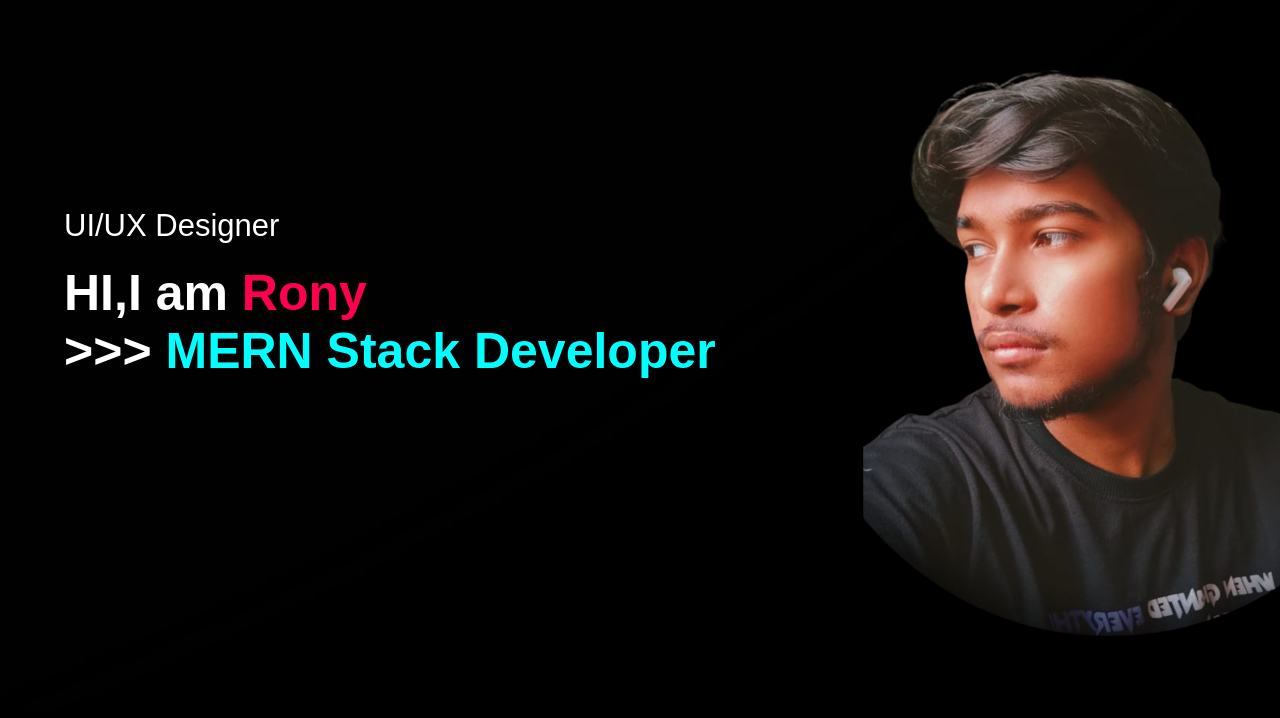
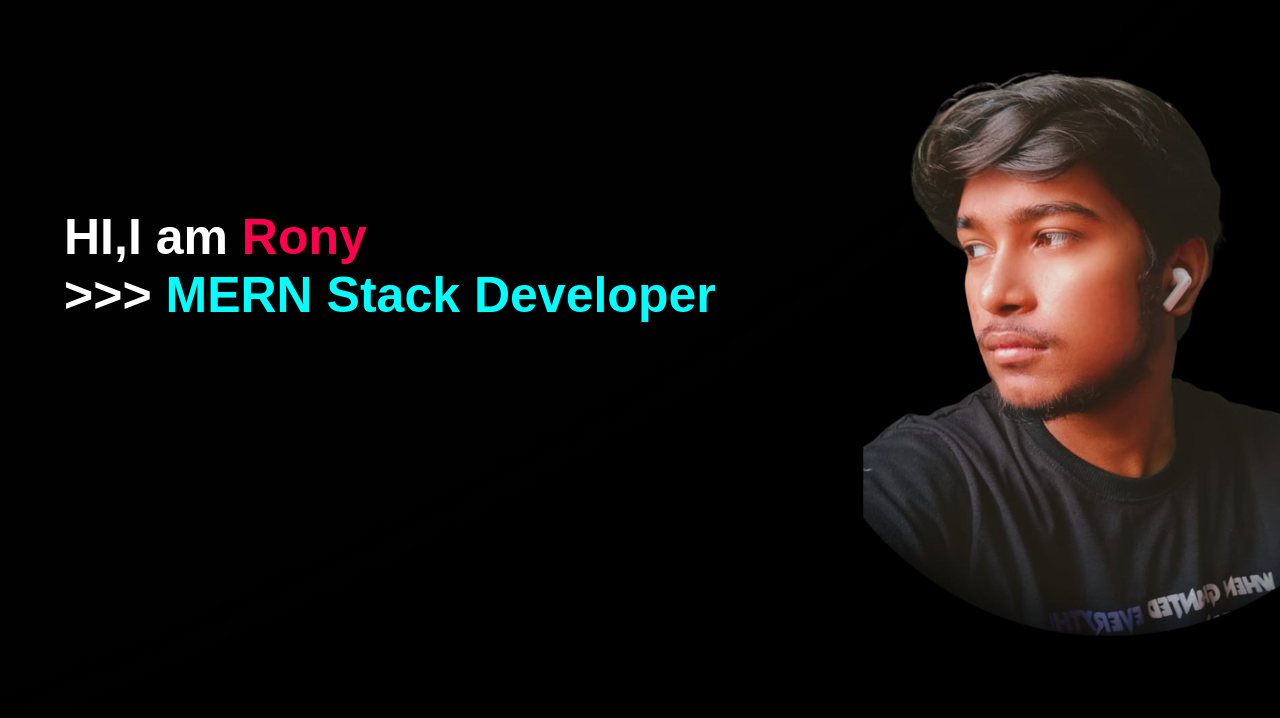
Before and after one commit to Rony-2004/portfolio, a plain HTML site: page index.html in a window 1280 px wide. Shown: the part 82-800 px from the top of the page. Drawn offline with Linux system fonts and the light colour scheme.

Commit message:
index.html

```diff
--- a/index.html
+++ b/index.html
@@ -24,7 +24,7 @@
 
             </nav>
             <div class="hd-text">
-                <p>UI/UX Designer </p>
+                <p> </p>
                 <h1>HI,I am
                     <span1>Rony</span1> <br>>>>
                     <span2>MERN Stack Developer</span2>
```
